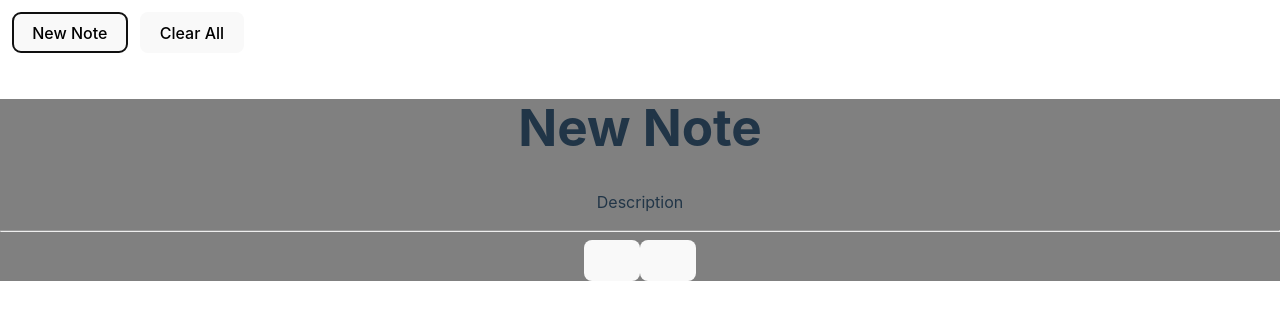
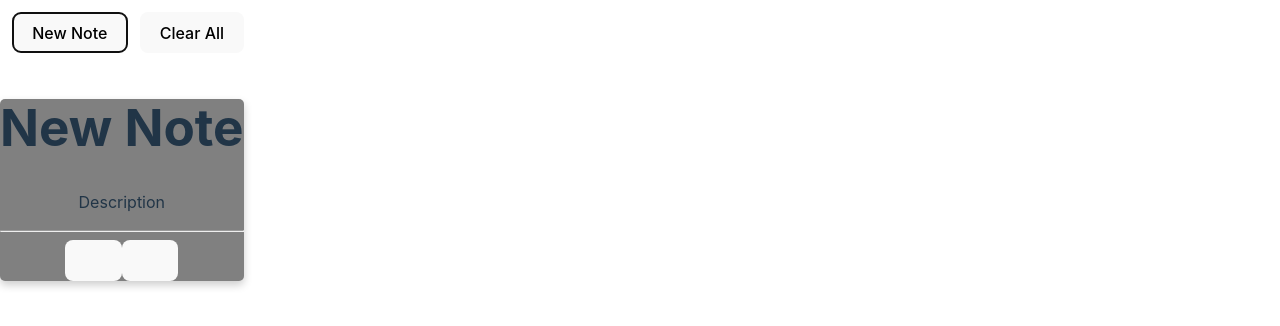
Before and after one commit to dominicgaliano/notes-ts, a React (Vite) app: page / in a window 1280 px wide. Both pictures are taken after a click on the button "New Note". Shown: the top 326 px of the page. Built offline with nearby package versions, Linux system fonts and the light colour scheme; some icons are missing.

Commit message:
css tweaks

```diff
--- a/src/components/NoteCard.css
+++ b/src/components/NoteCard.css
@@ -1,6 +1,10 @@
 .card {
     list-style-type: none;
+    width: fit-content; /* Placeholder */
+    height: fit-content; /* Placeholder */
     margin: 0;
     padding: 0;
-    background-color: grey;
+    background-color: grey; /* Placeholder */
+    box-shadow: 0 4px 8px 0 rgba(0,0,0,0.2);
+    border-radius: 5px;
 }
```
